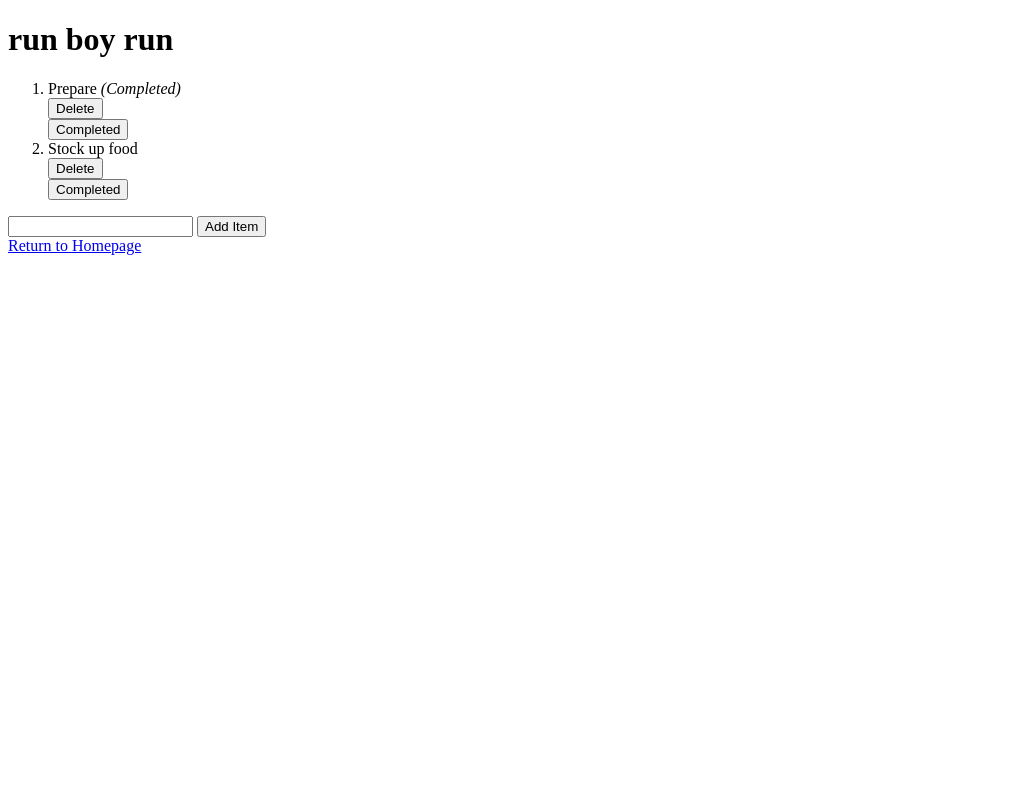
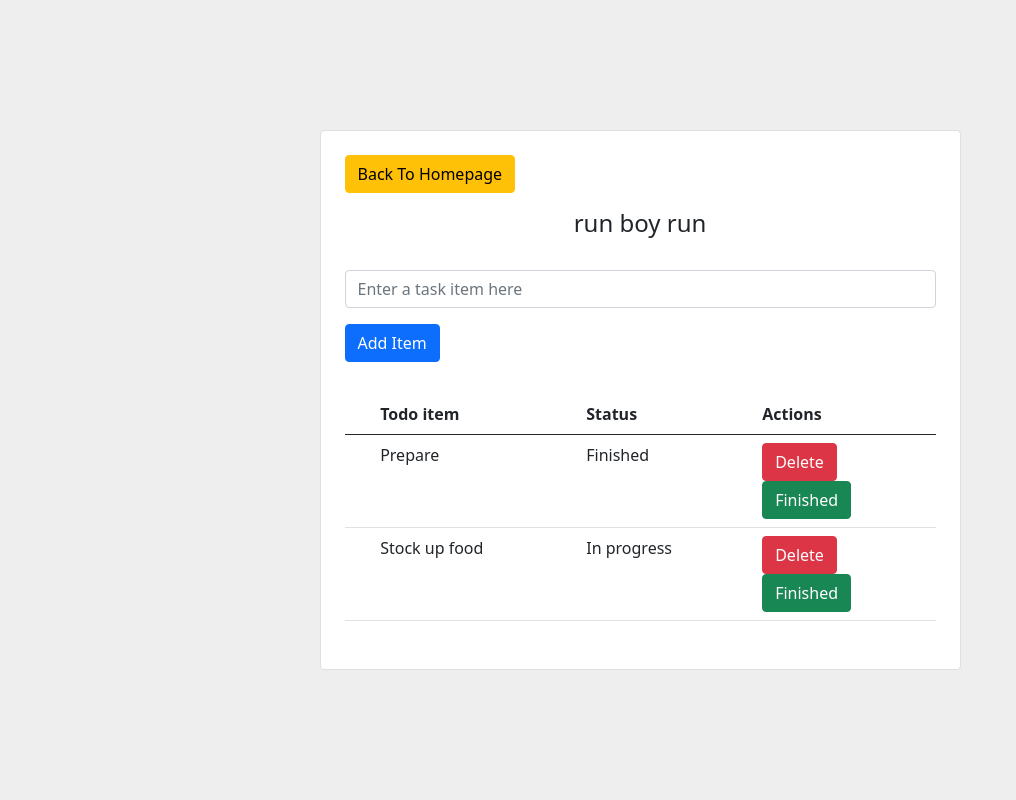
Before and after one commit to LukeHog/pythonproj, a Django app: page /todolistpage/15 in a window 1280 px wide. Shown: the whole page, without its empty margins (0-1016 px from the left). Run offline with Django 3.2, Linux system fonts and the light colour scheme; data comes from the database, SQL or seed files in the repository; both versions use the stored data as it was after the commit.

Commit message:
Initial Commit

```diff
--- a/todoproject/templates/todolist.html
+++ b/todoproject/templates/todolist.html
@@ -3,35 +3,71 @@
 
     <head>
         <title>Todo List Items</title>
+        <link href="https://cdn.jsdelivr.net/npm/bootstrap@5.0.2/dist/css/bootstrap.min.css" rel="stylesheet" integrity="sha384-EVSTQN3/azprG1Anm3QDgpJLIm9Nao0Yz1ztcQTwFspd3yD65VohhpuuCOmLASjC" crossorigin="anonymous">
     </head>
 
     <body>
-        <h1>{{todo.name}}</h1>
-        <ol>
+        <section class="vh-100" style="background-color: #eee;">
+  <div class="container py-5 h-100">
+    <div class="row d-flex justify-content-center align-items-center h-100">
+      <div class="col col-lg-9 col-xl-7">
+        <div class="card rounded-3">
+          <div class="card-body p-4">
+
+            <a href="{% url 'home' %}"><button type="button" class="btn btn-warning">Back To Homepage</button></a>
+            <h4 class="text-center my-3 pb-3">{{todo.name}}</h4>
+
+            <form action="{% url 'additem' i=todo.id %}" method="post" class="row row-cols-lg-auto g-3 justify-content-center align-items-center mb-4 pb-2">
+              {% csrf_token %}
+              <div class="col-12">
+                <div class="form-outline">
+                  <input type="text" id="form1" name="content" class="form-control" placeholder="Enter a task item here" />
+                </div>
+              </div>
+
+              <div class="col-12">
+                <button type="submit" class="btn btn-primary">Add Item</button>
+              </div>
+            </form>
+
+            <table class="table mb-4">
+              <thead>
+                <tr>
+                  <th scope="col">  </th>
+                  <th scope="col">Todo item</th>
+                  <th scope="col">Status</th>
+                  <th scope="col">Actions</th>
+                </tr>
+              </thead>
+              <tbody>
                 {% for listitem in todo_items %}
-
-                    <li>{{listitem.content}} {% if listitem.status == True %} <i>(Completed)</i> {% endif %}</li>
-
+                <tr>
+                  <th scope="row"></th>
+                  <td>{{listitem.content}}</td>
+                  <td>{% if listitem.status == True %}Finished{% else %}In progress{% endif %}</td>
+                  <td>
                     <form action="{% url 'deleteitem' i=listitem.id %}">
                         {% csrf_token %}
-                        <input type="submit" value="Delete">
+                        <button type="submit" class="btn btn-danger">Delete</button>
                     </form>
 
                     <form action="{% url 'updateitem' i=listitem.id %}">
                         {% csrf_token %}
-                        <input type="submit" value="Completed">
+                        <button type="submit" class="btn btn-success">Finished</button>
                     </form>
+                  </td>
+                </tr>
                 {% endfor %}
+              </tbody>
+            </table>
 
-        </ol>
-
-        <form action="{% url 'additem' i=todo.id %}" method="post">
-            {% csrf_token %}
-            <input type="text" name="content">
-            <input type="submit" value="Add Item">
-        </form>
-
-        <a href="{% url 'home' %}">Return to Homepage</a>
+          </div>
+        </div>
+      </div>
+    </div>
+  </div>
+</section>
+        <script src="https://cdn.jsdelivr.net/npm/bootstrap@5.0.2/dist/js/bootstrap.bundle.min.js" integrity="sha384-MrcW6ZMFYlzcLA8Nl+NtUVF0sA7MsXsP1UyJoMp4YLEuNSfAP+JcXn/tWtIaxVXM" crossorigin="anonymous"></script>
     </body>
 
 </html>
```
Also changed, not shown: todoproject/templates/index.html (+56 -15 lines), todoproject/db.sqlite3.
